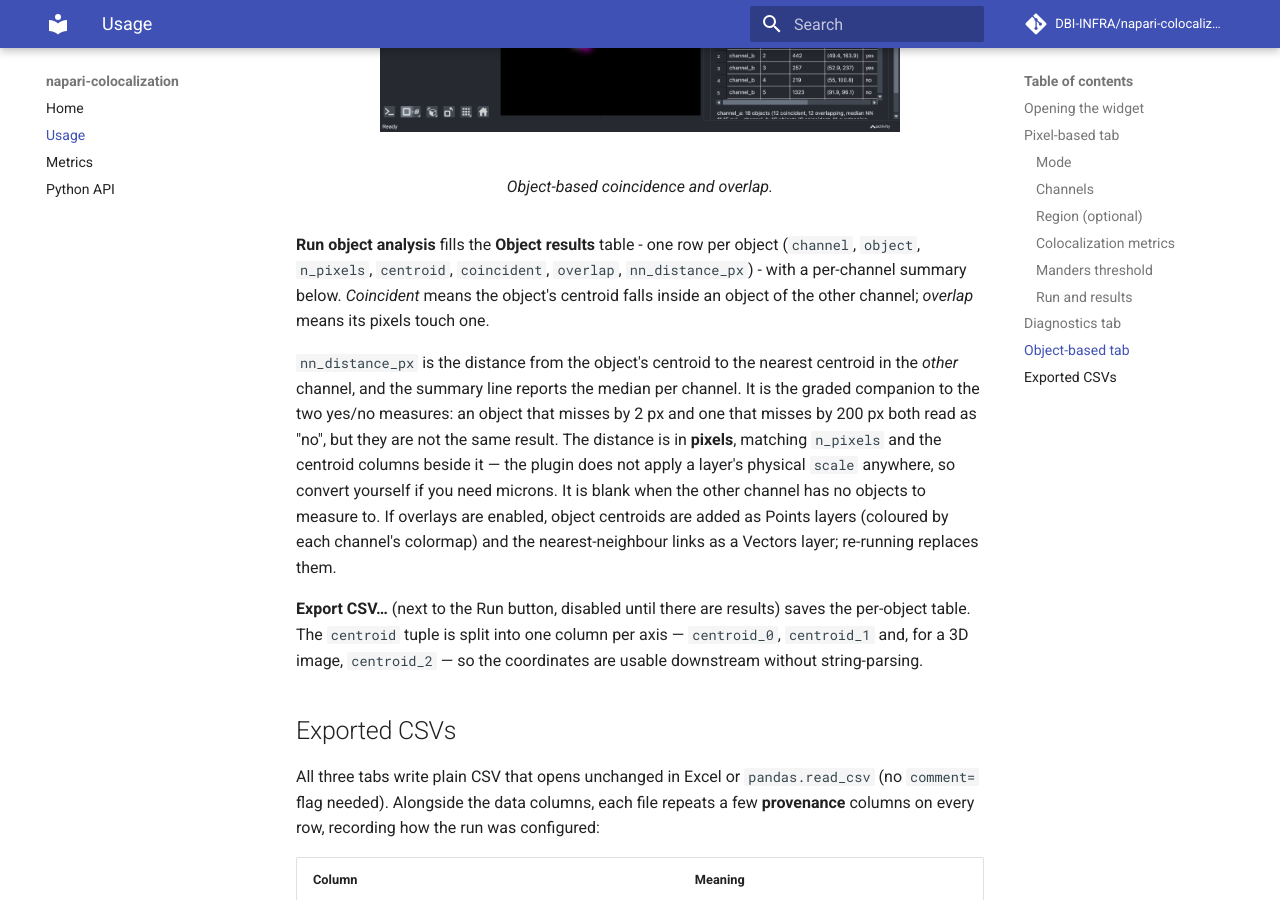
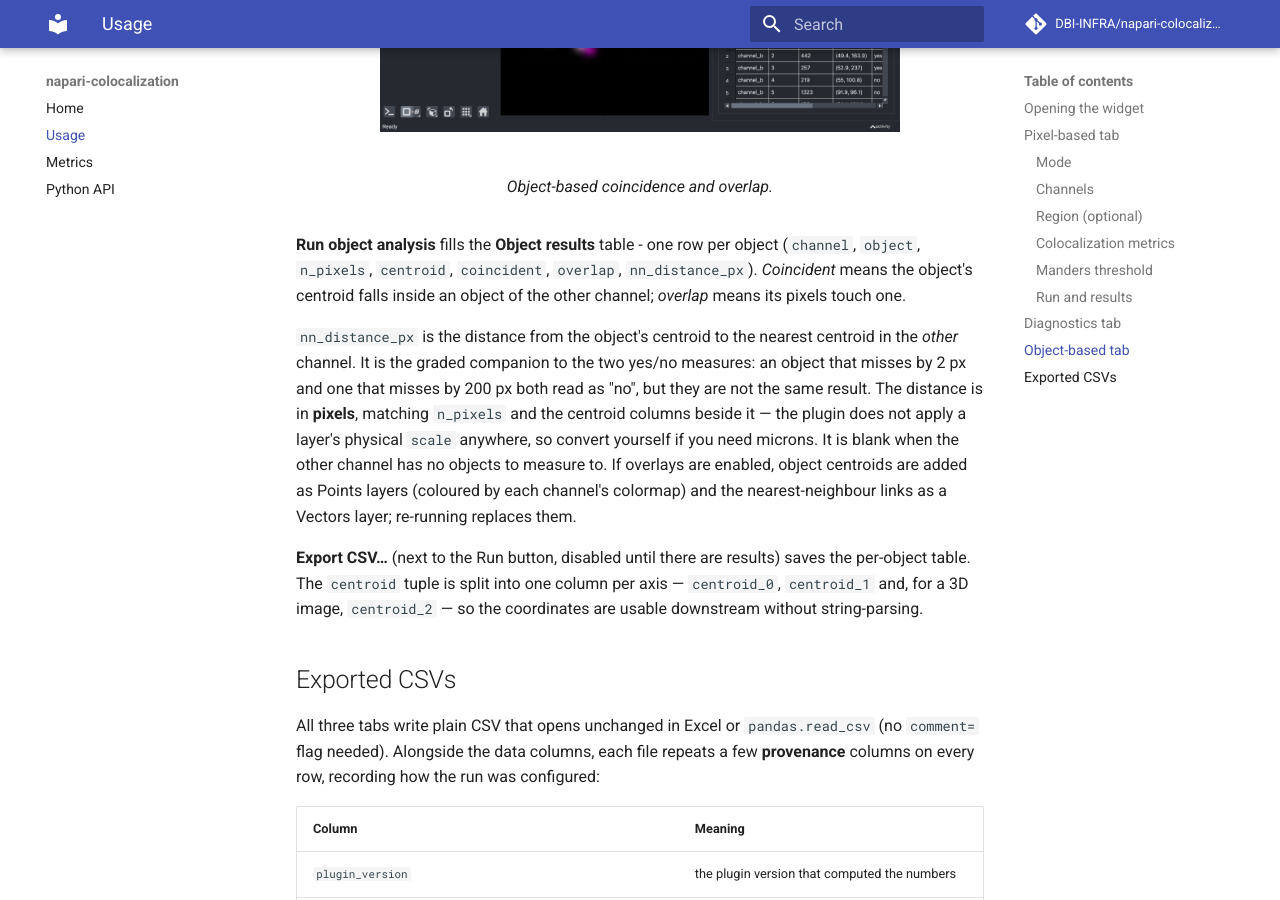
Before and after one commit to DBI-INFRA/napari-colocalization, an MkDocs documentation site: the page built from docs/usage.md, in a window 1280 px wide and 900 px high, scrolled down 4806 px. Built offline with MkDocs 1.6.1 and Material for MkDocs 9.7.7, drawn with Linux system fonts in a browser that asks for light colours; comment, search, counter and statistics services are not loaded.

Commit message:
Stack the mode radios, flow the metric checkboxes, drop the object summary
Three layout fixes found by looking at the running app.

"All-to-all (one layer + channel axis)" shared a row with "Pairwise
(two layers)" and was being truncated mid-label at dock width. The two
radios now stack.

The five metric checkboxes shared a single row needing 467 px. That
fits the wide window the screenshots are taken at, but not a docked
panel at its usual width - and the config scroll area has no
horizontal scrollbar, so the overflow would have been unreachable
rather than merely tight. Flowed into two columns they need 242 px.
The cost is 44 px of extra height in a pane that already scrolls,
which is the cheaper direction to overflow in.

The object results summary line is gone. It joined two per-channel
sentences with a run of spaces, which a word-wrapping label renders as
a large gap rather than a line break, and it repeated what the
per-object rows already show. The table now gets that height instead.
object_table still returns its summary dict for API callers.

```diff
--- a/docs/usage.md
+++ b/docs/usage.md
@@ -186,13 +186,13 @@
 
 **Run object analysis** fills the **Object results** table - one row per
 object (`channel`, `object`, `n_pixels`, `centroid`, `coincident`,
-`overlap`, `nn_distance_px`) - with a per-channel summary below.
-*Coincident* means the object's centroid falls inside an object of the
-other channel; *overlap* means its pixels touch one.
+`overlap`, `nn_distance_px`). *Coincident* means the object's centroid
+falls inside an object of the other channel; *overlap* means its pixels
+touch one.
 
 `nn_distance_px` is the distance from the object's centroid to the nearest
-centroid in the *other* channel, and the summary line reports the median per
-channel. It is the graded companion to the two yes/no measures: an object
+centroid in the *other* channel. It is the graded companion to the two
+yes/no measures: an object
 that misses by 2 px and one that misses by 200 px both read as "no", but
 they are not the same result. The distance is in **pixels**, matching
 `n_pixels` and the centroid columns beside it — the plugin does not apply a
```
Also changed, not shown: docs/img/usage_widget_initial.png, docs/img/widget_diagnostics.png, docs/img/widget_objects.png, docs/img/widget_overview.png, docs/img/widget_shapes.png, 2 other files.
